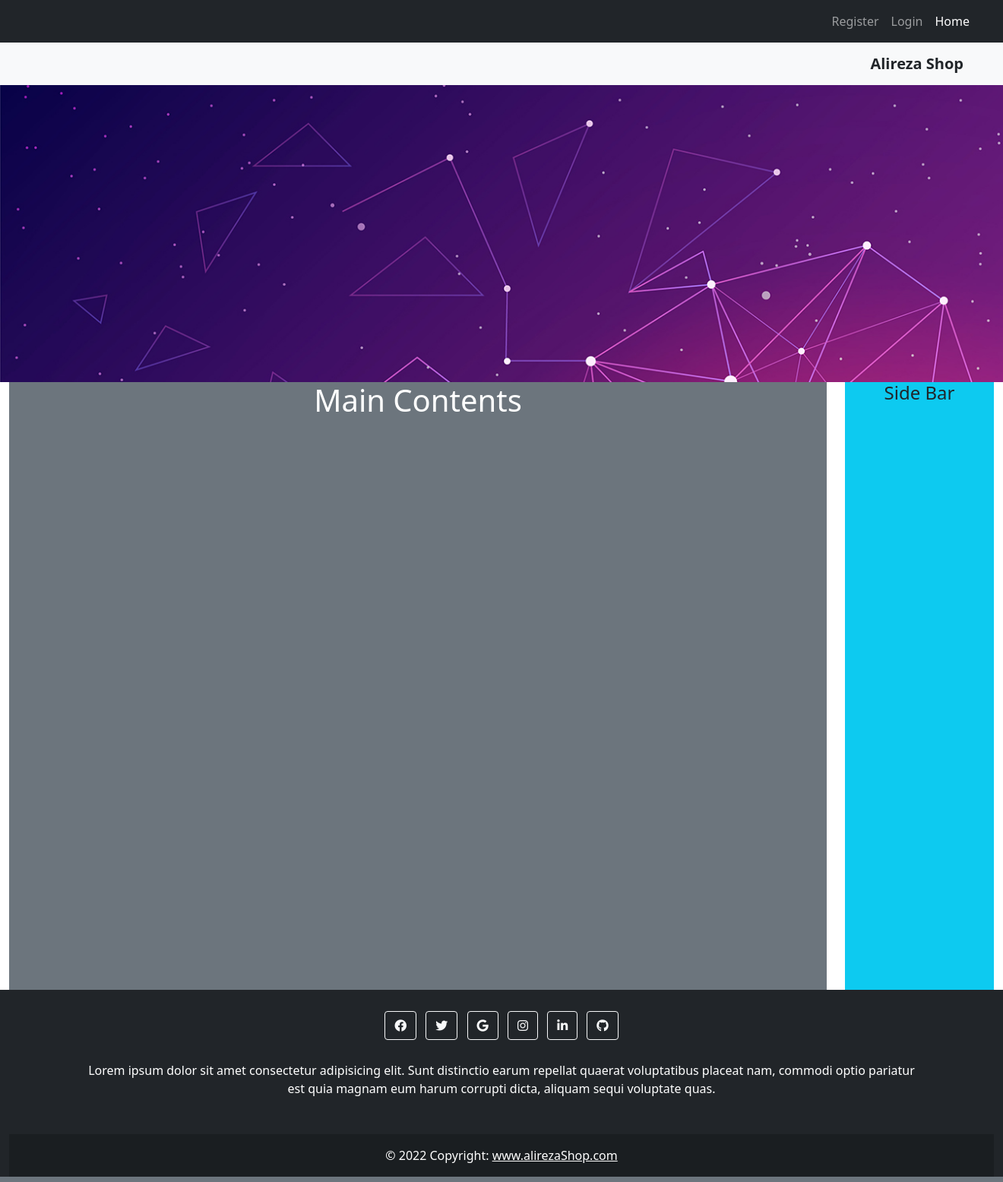
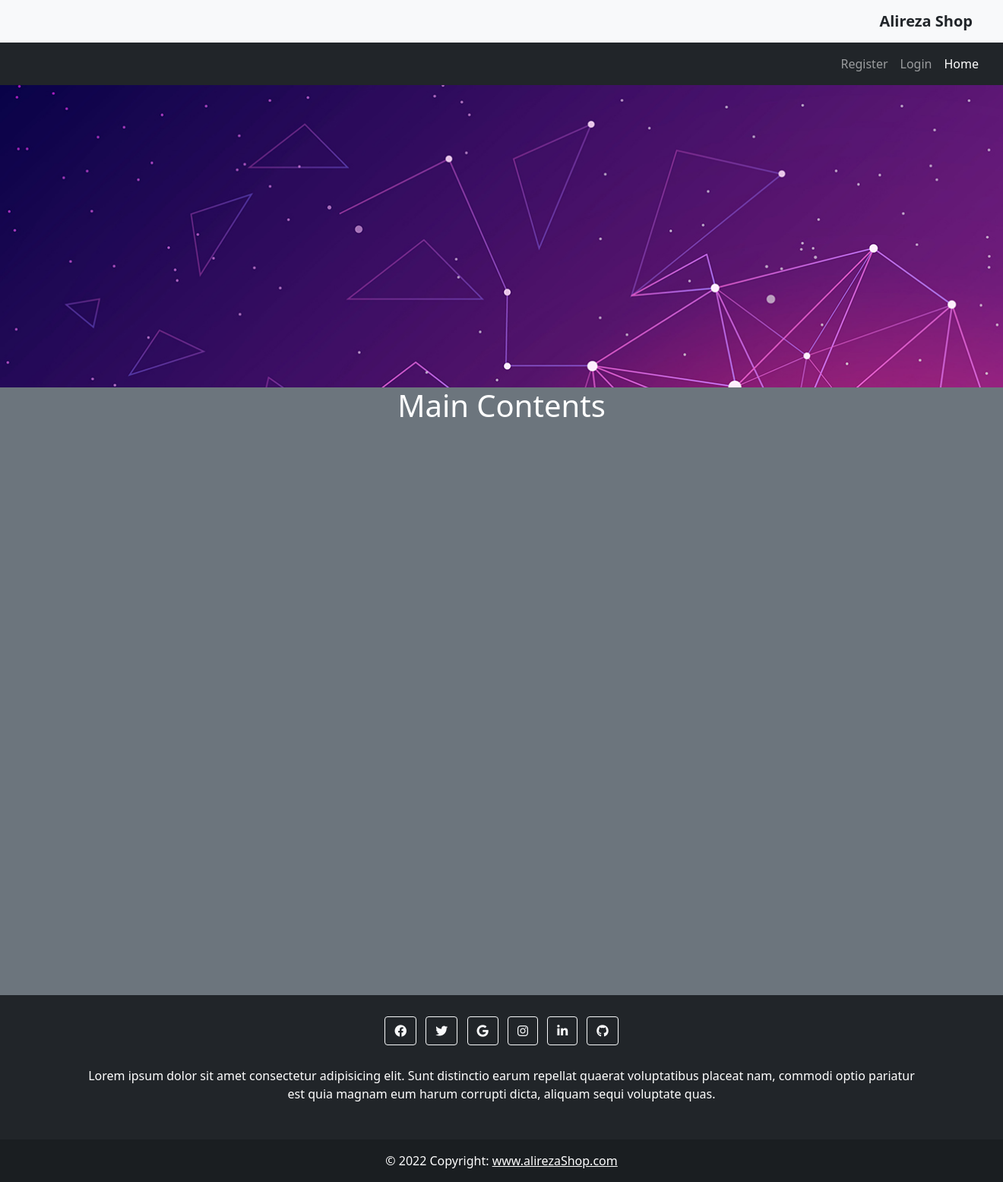
Before and after one commit to AlirezaDelkhahi/DjangoShop, a Django app: page / in a window 1320 px wide; the page is wider, and only the part inside the window is pictured. Shown: that part at 76% size. Run offline with Django 3.2, Linux system fonts and the light colour scheme.

Commit message:
[*] switch place of navs

```diff
--- a/Shop/templates/shop/_base.html
+++ b/Shop/templates/shop/_base.html
@@ -15,28 +15,28 @@
     <title>{% block Title %}{% endblock %}</title>
 </head>
 <body>
-<div class="container-fluid">
+<div class="container-fluid p-0">
+    <div class="row" id="nav2-container">
+        <!-- nav 1 -->
+        {% include 'shop/layouts/__navbar_product.html' %}
+    </div>
     <div class="row" id="nav1-container">
-        <!-- nav 1 -->
+        <!-- nav 2 -->
         {% include 'shop/layouts/__navbar_user.html' %}
     </div>
-    <div class="row" id="nav2-container">
-        <!-- nav 2 -->
-        {% include 'shop/layouts/__navbar_product.html' %}
-    </div>
+    {% include 'shop/layouts/__messages.html' %}
     <div class="row" id="slider-container">
         <!-- slider -->
         {% block Slider %}{% endblock %}
     </div>
-    {% include 'shop/layouts/__messages.html' %}
 
     <div class="row" id="main-container">
-        <div class="col-10" id="left-sidebar">
+        <div class="col-12" id="left-sidebar">
             {% block Contents %}{% endblock %}
         </div>
-        <div class="col-2" id="right-sidebar">
-            {% block Sidebar %}{% endblock %}
-        </div>
+{#        <div class="col-2" id="right-sidebar">#}
+{#            {% block Sidebar %}{% endblock %}#}
+{#        </div>#}
     </div>
     <div class="row">
         <!-- Footer -->
```
